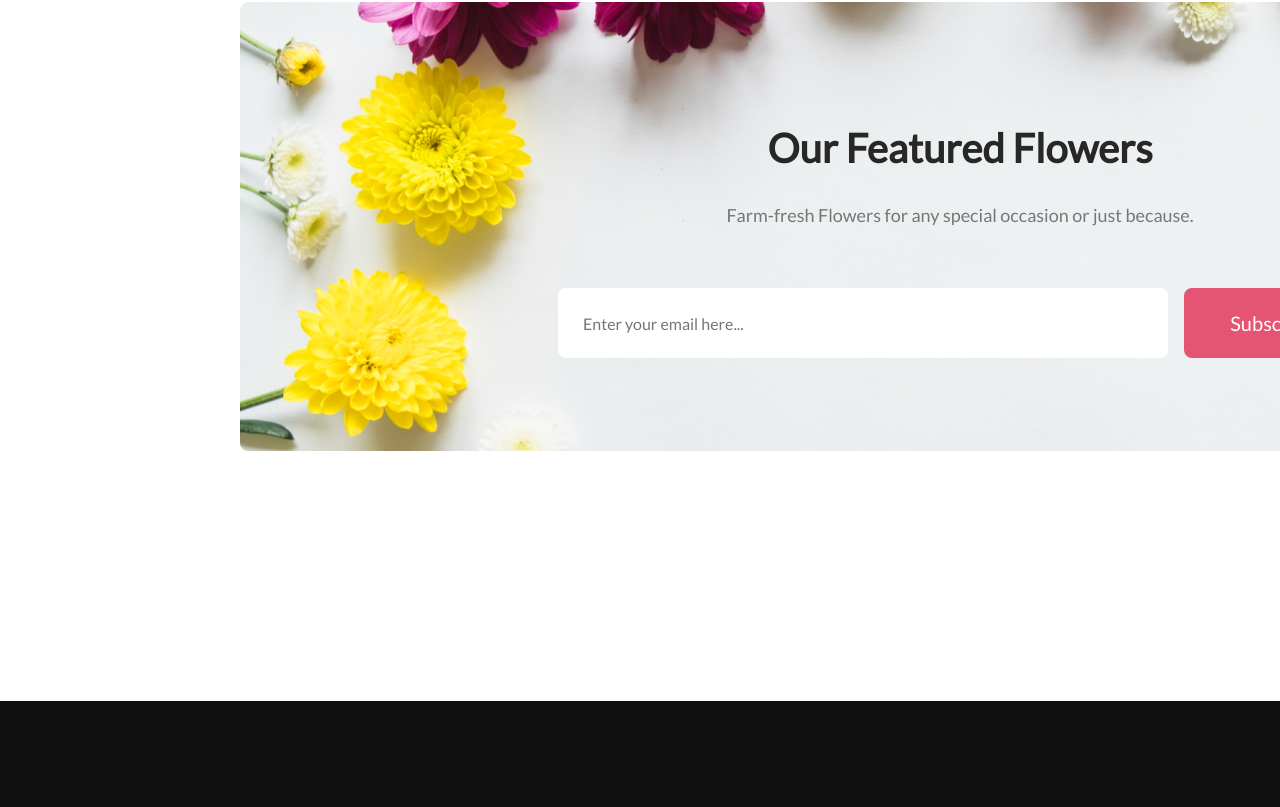
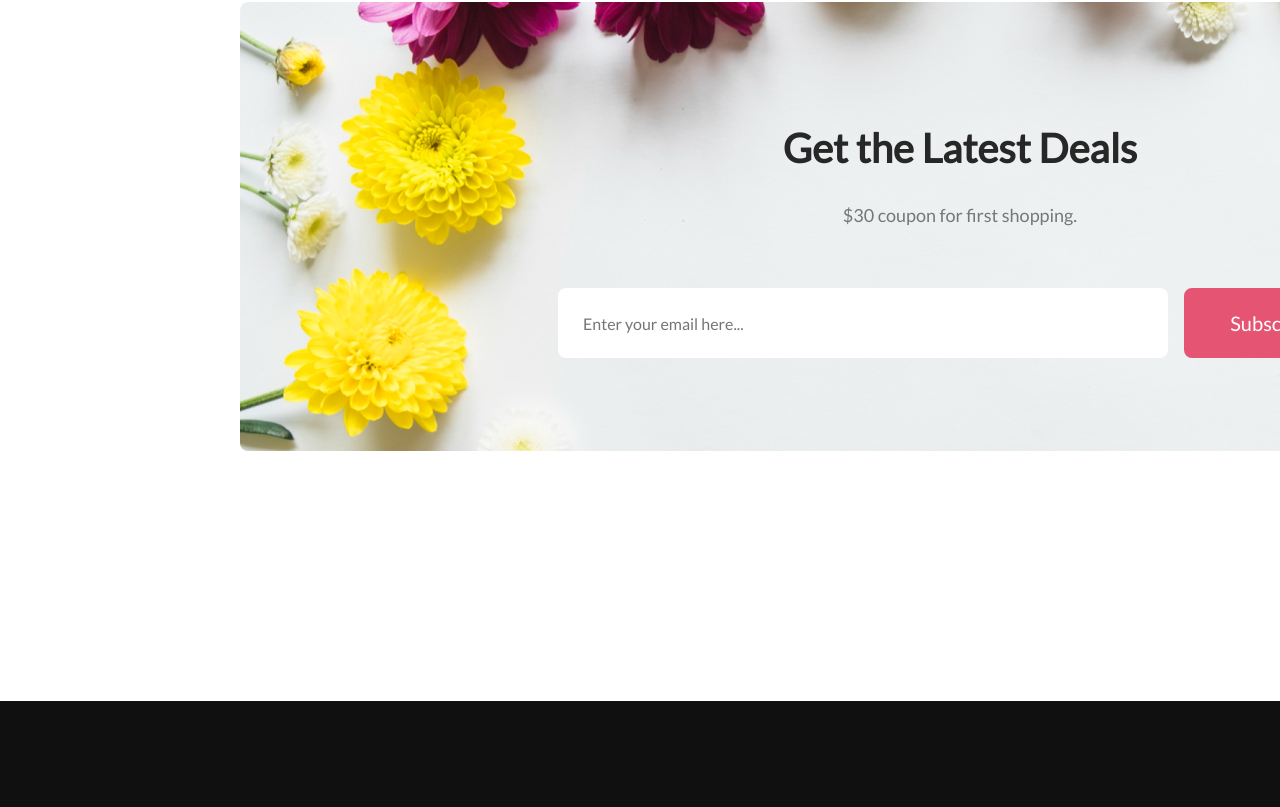
Before and after one commit to aamzahid/flowershop, a plain HTML site: page index.html in a window 1280 px wide. Shown: the part 4498-5305 px from the top of the page. Drawn offline with Linux system fonts and the light colour scheme.

Commit message:
small correction in subscribe

```diff
--- a/index.html
+++ b/index.html
@@ -129,8 +129,8 @@
 <!-- subscribe  -->
 <section class="subscribe-banner">
     <div class="featured-info">
-        <h3 class="section-title">Our Featured Flowers</h3>
-        <p class="description">Farm-fresh Flowers for any special occasion or just because.</p>
+        <h3 class="section-title">Get the Latest Deals</h3>
+        <p class="description">$30 coupon for first shopping.</p>
         <div class="subscribe-form">
             <input class="subscribe-input" type="text" placeholder="Enter your email here...">
             <button class="btn-primary">Subscribe</button>
```
